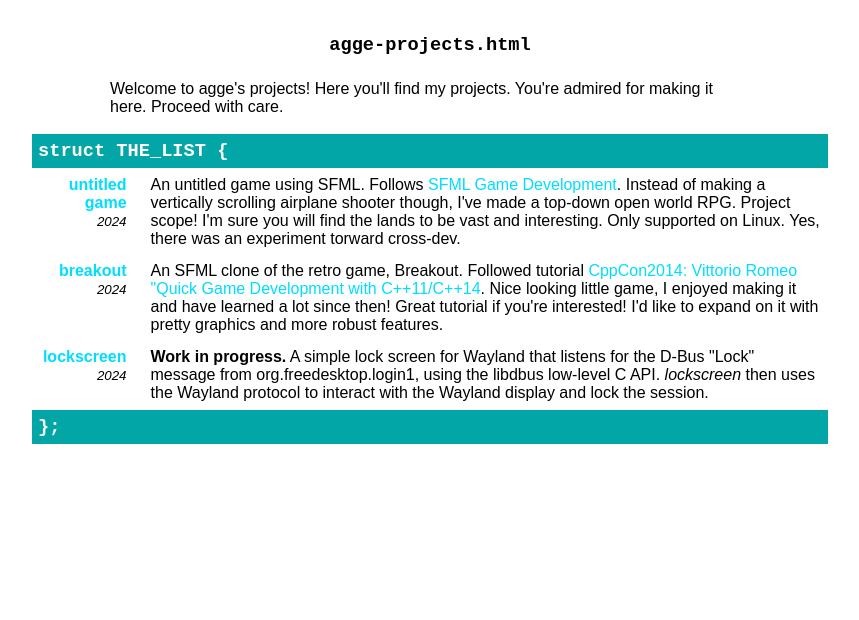
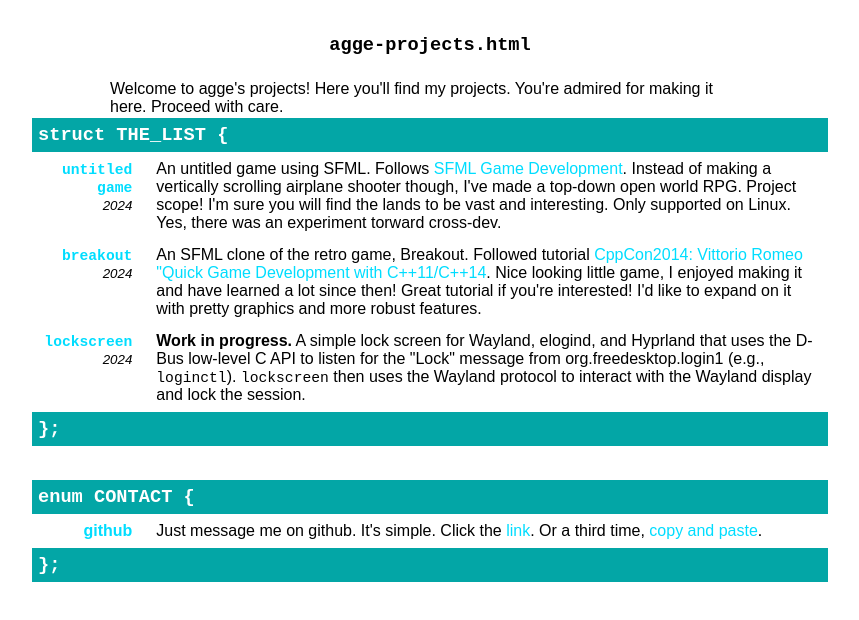
Before and after one commit to agge3/agge3.github.io, a plain HTML site: page agge-projects.html in a window 1280 px wide. Shown: the whole page, without its empty margins (210-1069 px from the left). Drawn offline with Linux system fonts and the light colour scheme.

Commit message:
messin around

```diff
--- a/home.html
+++ b/agge-projects.html
@@ -35,7 +35,7 @@ body { position: relative; }
 <body class="agge">
 <h1><code>agge-projects.html</code></h1>
     <!-- margin: top, left, bottom, right -->
-    <div style="text-align: left; margin: 0 5em 1em 5em;">
+    <div style="text-align: left; margin: 0 5em 0em 5em;">
         Welcome to agge's projects! Here you'll find my projects.
         You're admired for making it here. Proceed with care.
     </div>
@@ -44,9 +44,9 @@ body { position: relative; }
         <b><code>struct THE_LIST {</code></b></td></tr>
 
 <tr><th><b>
-    <a href="https://www.github.com/agge3/untitled-game" class="permalink"
-        name="untitled-game">
-    untitled game</a></b><br>
+<a href="https://www.github.com/agge3/untitled-game" class="permalink"
+    name="untitled-game">
+<code>untitled game</code></a></b><br>
 <i class="year">2024</i></th><td>
     An untitled game using SFML. Follows
     <a href="https://www.packtpub.com/product/sfml-game-development/9781849696845"
@@ -60,7 +60,7 @@ body { position: relative; }
 
 <tr><th><b>
 <a href="https://www.github.com/agge3/breakout" class="permalink" name="breakout">
-    breakout</a></b><br>
+<code>breakout</code></a></b><br>
 <i class="year">2024</i></th><td>
     An SFML clone of the retro game, Breakout. Followed tutorial
     <a href="https://www.youtube.com/watch?v=TC9zhufV_Z8"
@@ -73,20 +73,41 @@ body { position: relative; }
 
 <tr><th><b>
 <a href="https://www.github.com/agge3/lockscreen" class="permalink" name="breakout">
-    lockscreen</a></b><br>
+<code>lockscreen</code></a></b><br>
 <i class="year">2024</i></th><td>
-    <b>Work in progress.</b> A simple lock screen for Wayland that listens for
-    the D-Bus "Lock" message from org.freedesktop.login1, using the libdbus
-    low-level C API. <i>lockscreen</i> then uses the Wayland protocol to
-    interact with the Wayland display and lock the session.
+    <b>Work in progress.</b> A simple lock screen for Wayland, elogind, and
+    Hyprland that uses the D-Bus low-level C API to listen for the "Lock"
+    message from org.freedesktop.login1 (e.g., <code>loginctl</code>).
+    <code>lockscreen</code> then uses the Wayland protocol to interact with the
+    Wayland display and lock the session.
 </td></tr>
 
 </b></th></tr>
 
+<tr><td colspan=2 class="head">
+        <b><code>};</code></b></td></tr>
+
+<tr><td colspan=2 class="head" style="color: #FFF; background: #FFF;">
+        <br><!-- there's a better way to do this... --></td></tr>
+
+<tr><td colspan=2 class="head">
+        <b><code>enum CONTACT {</code></b></td></tr>
+
+<!-- contact info - watchu gonna put? -->
+<tr><th><b>
+<a href="https://www.github.com/agge3" class="permalink" name="github">
+github</a></b></th><td>
+    Just message me on github. It's simple. Click the
+    <a href="https://www.github.com/agge3" class="permalink" name="github">
+    link</a>. Or a third time,
+    <a href="https://www.github.com/agge3" class="permalink" name="github">
+        copy and paste</a>.
+</td></tr>
+
 <tr><td class="head" colspan="2">
         <b><code>};</code></b></td></tr>
 
-<!-- This webpage! All handcoded in plain html using vi. :) -->
+<!-- SECRET PROJECT: This webpage! All handcoded in plain html using vi. :) -->
 
 </body>
 </table>
```
Also changed, not shown: index.html (+3 -2 lines).
